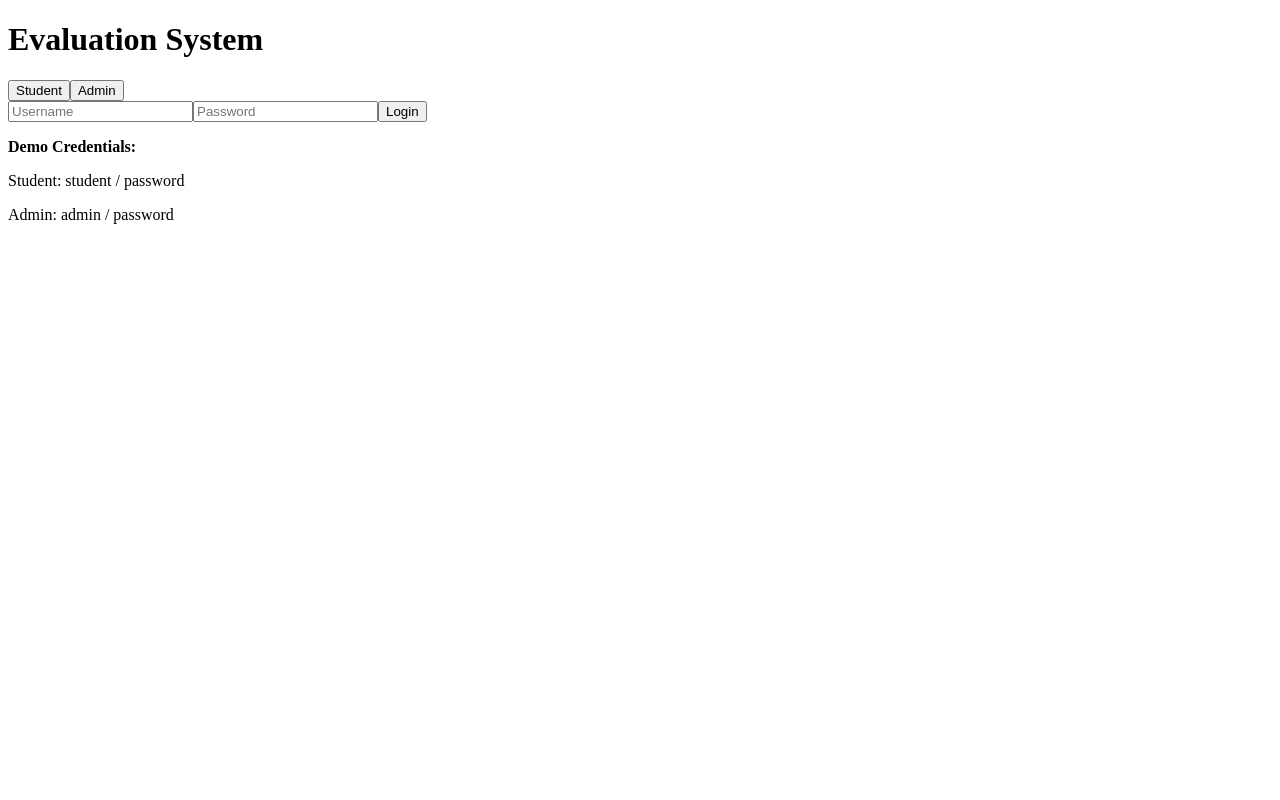
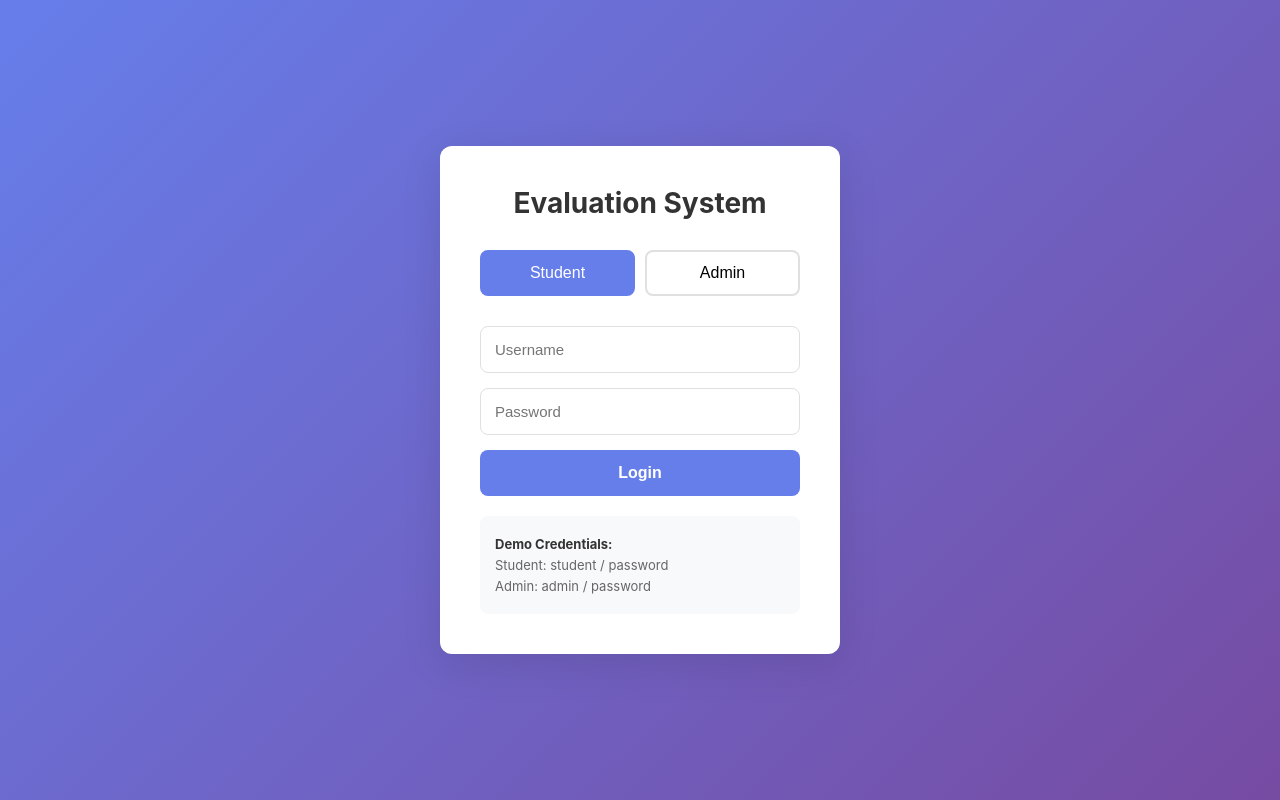
Before and after one commit to Saitej-47/eval-system, a React (Create React App) app: page / in a window 1280 px wide. Built offline with nearby package versions, Linux system fonts and the light colour scheme.

Commit message:
Add complete dashboard styling for all components

```diff
--- a/src/App.css
+++ b/src/App.css
@@ -1,23 +1,463 @@
-.App {
-  text-align: center;
+/* Global Styles */
+* {
+  margin: 0;
+  padding: 0;
+  box-sizing: border-box;
+}
+
+body {
+  font-family: -apple-system, BlinkMacSystemFont, 'Segoe UI', 'Roboto', 'Oxygen',
+    'Ubuntu', 'Cantarell', 'Fira Sans', 'Droid Sans', 'Helvetica Neue',
+    sans-serif;
+  -webkit-font-smoothing: antialiased;
+  -moz-osx-font-smoothing: grayscale;
+  background: #f5f5f5;
+}
+
+/* Login Page Styles */
+.login-container {
+  min-height: 100vh;
+  display: flex;
+  justify-content: center;
+  align-items: center;
+  background: linear-gradient(135deg, #667eea 0%, #764ba2 100%);
   padding: 20px;
 }
 
-.App-header {
-  background-color: #282c34;
-  padding: 20px;
-  color: white;
-  border-radius: 5px;
-  margin: 20px auto;
-  max-width: 600px;
+.login-card {
+  background: white;
+  padding: 40px;
+  border-radius: 12px;
+  box-shadow: 0 10px 40px rgba(0, 0, 0, 0.1);
+  width: 100%;
+  max-width: 400px;
 }
 
-.App-header h1 {
-  margin: 0;
-  font-size: 2.5rem;
+.login-card h1 {
+  text-align: center;
+  color: #333;
+  margin-bottom: 30px;
+  font-size: 28px;
 }
 
-.App-header p {
-  margin: 10px 0 0 0;
-  font-size: 1.1rem;
+.role-selector {
+  display: flex;
+  gap: 10px;
+  margin-bottom: 30px;
 }
+
+.role-selector button {
+  flex: 1;
+  padding: 12px;
+  border: 2px solid #e0e0e0;
+  background: white;
+  border-radius: 8px;
+  cursor: pointer;
+  font-size: 16px;
+  font-weight: 500;
+  transition: all 0.3s ease;
+}
+
+.role-selector button.active {
+  background: #667eea;
+  color: white;
+  border-color: #667eea;
+}
+
+.role-selector button:hover {
+  border-color: #667eea;
+}
+
+.login-form {
+  display: flex;
+  flex-direction: column;
+  gap: 15px;
+}
+
+.login-form input {
+  padding: 14px;
+  border: 1px solid #e0e0e0;
+  border-radius: 8px;
+  font-size: 15px;
+  transition: border-color 0.3s ease;
+}
+
+.login-form input:focus {
+  outline: none;
+  border-color: #667eea;
+}
+
+.login-btn {
+  padding: 14px;
+  background: #667eea;
+  color: white;
+  border: none;
+  border-radius: 8px;
+  font-size: 16px;
+  font-weight: 600;
+  cursor: pointer;
+  transition: background 0.3s ease;
+}
+
+.login-btn:hover {
+  background: #5568d3;
+}
+
+.demo-credentials {
+  margin-top: 20px;
+  padding: 15px;
+  background: #f8f9fa;
+  border-radius: 8px;
+  font-size: 13px;
+  color: #666;
+}
+
+.demo-credentials p {
+  margin: 5px 0;
+}
+
+.demo-credentials strong {
+  color: #333;
+}
+
+/* Dashboard Styles */
+.dashboard {
+  min-height: 100vh;
+  background: #f5f5f5;
+}
+
+.navbar {
+  background: white;
+  padding: 15px 30px;
+  display: flex;
+  justify-content: space-between;
+  align-items: center;
+  box-shadow: 0 2px 4px rgba(0, 0, 0, 0.1);
+}
+
+.navbar h2 {
+  color: #333;
+  font-size: 24px;
+}
+
+.nav-right {
+  display: flex;
+  align-items: center;
+  gap: 20px;
+}
+
+.nav-right span {
+  color: #666;
+  font-size: 15px;
+}
+
+.nav-right button {
+  padding: 8px 20px;
+  background: #667eea;
+  color: white;
+  border: none;
+  border-radius: 6px;
+  cursor: pointer;
+  font-size: 14px;
+  transition: background 0.3s ease;
+}
+
+.nav-right button:hover {
+  background: #5568d3;
+}
+
+.dashboard-content {
+  padding: 30px;
+  max-width: 1400px;
+  margin: 0 auto;
+}
+
+.welcome-section {
+  margin-bottom: 30px;
+}
+
+.welcome-section h1 {
+  color: #333;
+  font-size: 32px;
+  margin-bottom: 8px;
+}
+
+.welcome-section p {
+  color: #666;
+  font-size: 16px;
+}
+
+/* Stats Cards */
+.stats-cards {
+  display: grid;
+  grid-template-columns: repeat(auto-fit, minmax(200px, 1fr));
+  gap: 20px;
+  margin-bottom: 30px;
+}
+
+.stat-card {
+  background: white;
+  padding: 25px;
+  border-radius: 12px;
+  box-shadow: 0 2px 8px rgba(0, 0, 0, 0.1);
+  transition: transform 0.3s ease, box-shadow 0.3s ease;
+}
+
+.stat-card:hover {
+  transform: translateY(-5px);
+  box-shadow: 0 4px 12px rgba(0, 0, 0, 0.15);
+}
+
+.stat-card h3 {
+  font-size: 36px;
+  color: #667eea;
+  margin-bottom: 8px;
+}
+
+.stat-card p {
+  color: #666;
+  font-size: 14px;
+  font-weight: 500;
+}
+
+/* Courses Section */
+.courses-section {
+  margin-top: 30px;
+}
+
+.courses-section h2 {
+  color: #333;
+  font-size: 24px;
+  margin-bottom: 20px;
+}
+
+.courses-list {
+  display: grid;
+  grid-template-columns: repeat(auto-fill, minmax(300px, 1fr));
+  gap: 20px;
+}
+
+.course-card {
+  background: white;
+  padding: 20px;
+  border-radius: 12px;
+  box-shadow: 0 2px 8px rgba(0, 0, 0, 0.1);
+  transition: transform 0.3s ease, box-shadow 0.3s ease;
+}
+
+.course-card:hover {
+  transform: translateY(-5px);
+  box-shadow: 0 4px 12px rgba(0, 0, 0, 0.15);
+}
+
+.course-header {
+  display: flex;
+  justify-content: space-between;
+  align-items: flex-start;
+  margin-bottom: 12px;
+}
+
+.course-header h3 {
+  color: #333;
+  font-size: 18px;
+  flex: 1;
+}
+
+.status-badge {
+  padding: 4px 12px;
+  border-radius: 12px;
+  font-size: 12px;
+  font-weight: 600;
+}
+
+.status-badge.pending {
+  background: #fff3cd;
+  color: #856404;
+}
+
+.status-badge.completed {
+  background: #d4edda;
+  color: #155724;
+}
+
+.instructor {
+  color: #666;
+  font-size: 14px;
+  margin-bottom: 15px;
+}
+
+.course-footer {
+  display: flex;
+  justify-content: space-between;
+  align-items: center;
+  margin-top: 15px;
+  padding-top: 15px;
+  border-top: 1px solid #e0e0e0;
+}
+
+.rating span {
+  color: #666;
+  font-size: 14px;
+}
+
+.no-rating {
+  color: #999;
+  font-size: 13px;
+}
+
+.btn-feedback {
+  padding: 8px 16px;
+  background: #667eea;
+  color: white;
+  border: none;
+  border-radius: 6px;
+  cursor: pointer;
+  font-size: 13px;
+  transition: background 0.3s ease;
+}
+
+.btn-feedback:hover {
+  background: #5568d3;
+}
+
+/* Charts Section */
+.charts-section {
+  display: grid;
+  grid-template-columns: repeat(auto-fit, minmax(450px, 1fr));
+  gap: 20px;
+  margin-top: 30px;
+}
+
+.chart-card {
+  background: white;
+  padding: 25px;
+  border-radius: 12px;
+  box-shadow: 0 2px 8px rgba(0, 0, 0, 0.1);
+}
+
+.chart-card h2 {
+  color: #333;
+  font-size: 20px;
+  margin-bottom: 20px;
+}
+
+/* Bar Chart */
+.bar-chart {
+  display: flex;
+  flex-direction: column;
+  gap: 15px;
+}
+
+.bar-item {
+  display: flex;
+  flex-direction: column;
+  gap: 8px;
+}
+
+.bar-label {
+  color: #666;
+  font-size: 14px;
+  font-weight: 500;
+}
+
+.bar-container {
+  position: relative;
+  width: 100%;
+  height: 30px;
+  background: #f0f0f0;
+  border-radius: 15px;
+  overflow: hidden;
+}
+
+.bar-fill {
+  height: 100%;
+  background: linear-gradient(90deg, #667eea 0%, #764ba2 100%);
+  border-radius: 15px;
+  transition: width 0.5s ease;
+}
+
+.bar-value {
+  position: absolute;
+  right: 10px;
+  top: 50%;
+  transform: translateY(-50%);
+  color: #333;
+  font-size: 13px;
+  font-weight: 600;
+}
+
+/* Trend Indicators */
+.line-chart {
+  padding: 20px 0;
+}
+
+.line-chart p {
+  color: #666;
+  font-size: 15px;
+  margin-bottom: 20px;
+}
+
+.trend-indicators {
+  display: flex;
+  flex-direction: column;
+  gap: 15px;
+}
+
+.trend-item {
+  display: flex;
+  justify-content: space-between;
+  align-items: center;
+  padding: 12px 15px;
+  background: #f8f9fa;
+  border-radius: 8px;
+}
+
+.trend-label {
+  color: #666;
+  font-size: 14px;
+}
+
+.trend-value {
+  color: #28a745;
+  font-weight: 600;
+  font-size: 16px;
+}
+
+.trend-value.up {
+  color: #28a745;
+}
+
+/* Responsive Design */
+@media (max-width: 768px) {
+  .navbar {
+    padding: 15px 20px;
+  }
+
+  .navbar h2 {
+    font-size: 20px;
+  }
+
+  .dashboard-content {
+    padding: 20px;
+  }
+
+  .welcome-section h1 {
+    font-size: 24px;
+  }
+
+  .stats-cards {
+    grid-template-columns: 1fr;
+  }
+
+  .courses-list {
+    grid-template-columns: 1fr;
+  }
+
+  .charts-section {
+    grid-template-columns: 1fr;
+  }
+
+  .login-card {
+    padding: 30px 20px;
+  }
+}
```
